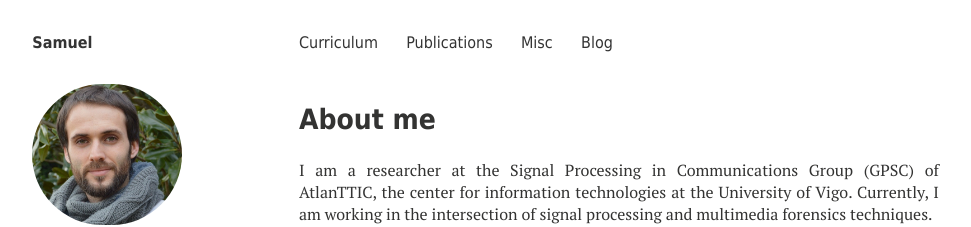
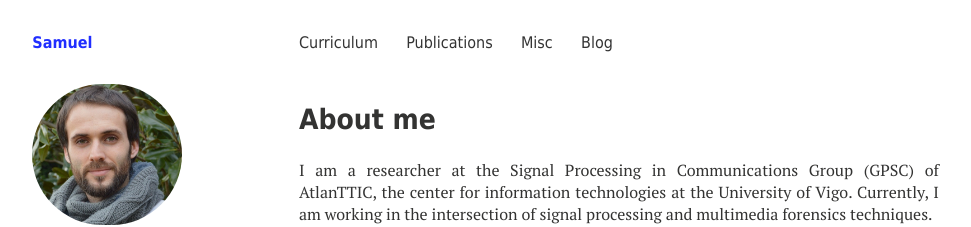
Before and after one commit to sf219/sfweb, a Jekyll site: the page built from index.md, in a window 1280 px wide. Shown: the top 227 px of the page, without its empty margins (21-992 px from the left). Built offline with Jekyll 4.4.1, drawn with Linux system fonts in a browser that asks for light colours; nearby versions of some CDN libraries.

Commit message:
Update _navigation.html

```diff
--- a/_includes/_navigation.html
+++ b/_includes/_navigation.html
@@ -12,7 +12,8 @@
   font-family:Tahoma;
   text-transform: capitalize;
   font-weight:normal;
-  foreground-color: #202EFF;
+  background-color: white;
+  color: #202EFF;
 }
 </head>
 </style>
```
